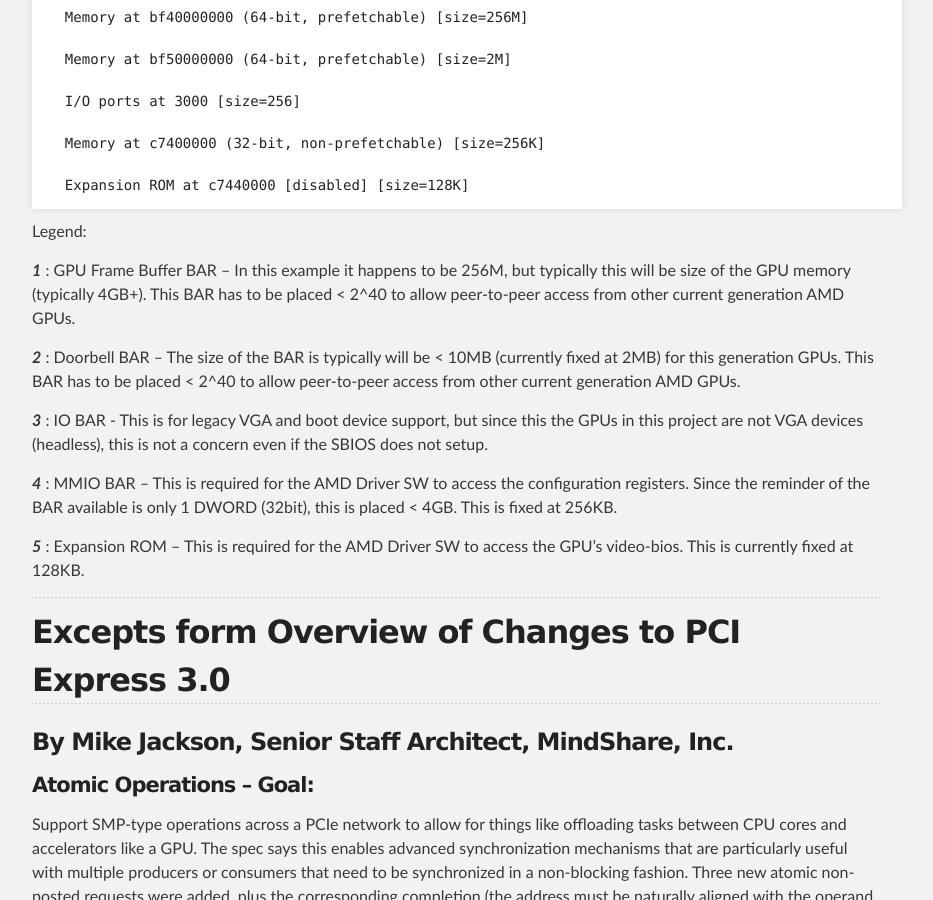
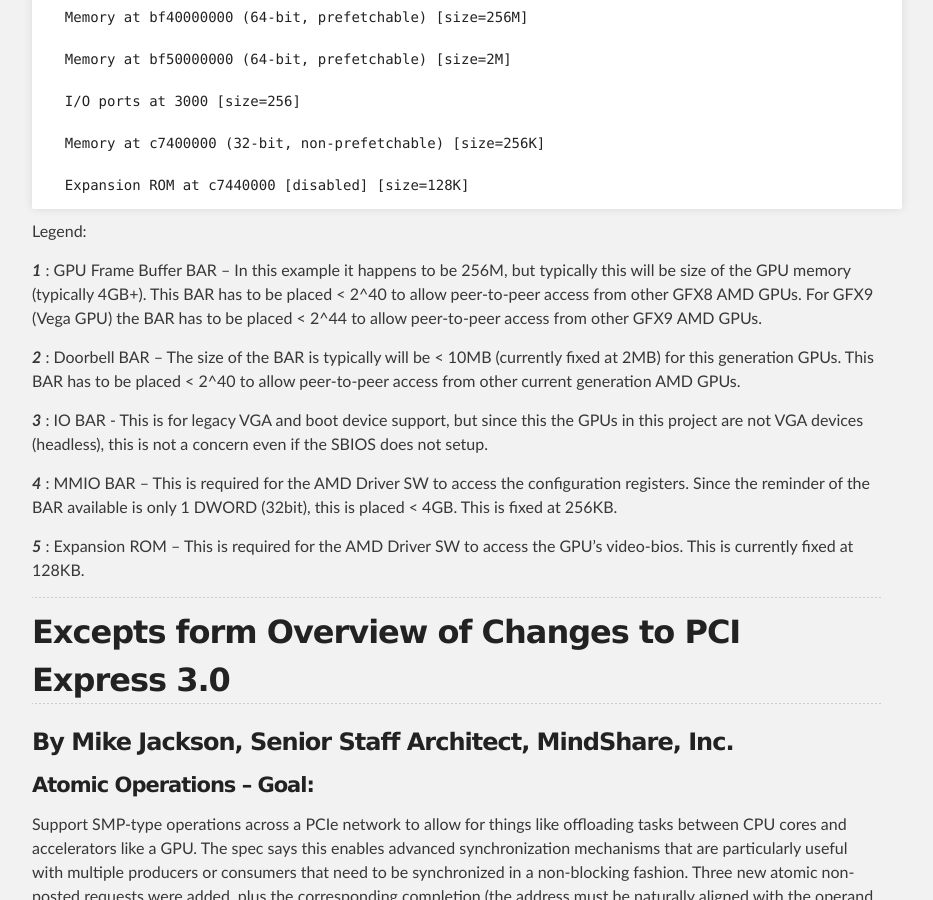
Before and after one commit to ROCm/ROCm.github.io, a Jekyll site: the page built from ROCmPCIeFeatures.md, in a window 1280 px wide and 900 px high, scrolled down 1607 px. Shown: the whole window, without its empty margins (183-1116 px from the left). Built offline with Jekyll 4.4.1, drawn with Linux system fonts in a browser that asks for light colours; our own code applies the rules of GitHub Pages for plain Markdown files.

Commit message:
Update ROCmPCIeFeatures.md

```diff
--- a/ROCmPCIeFeatures.md
+++ b/ROCmPCIeFeatures.md
@@ -55,7 +55,7 @@
 
 Legend:
 
-___1___ : GPU Frame Buffer BAR – In this example it happens to be 256M, but typically this will be size of the GPU memory (typically 4GB+). This BAR has to be placed < 2^40 to allow peer-to-peer access from other current generation AMD GPUs.
+___1___ : GPU Frame Buffer BAR – In this example it happens to be 256M, but typically this will be size of the GPU memory (typically 4GB+). This BAR has to be placed < 2^40 to allow peer-to-peer access from other GFX8 AMD GPUs. For GFX9 (Vega GPU) the BAR has to be placed < 2^44 to allow peer-to-peer access from other GFX9 AMD GPUs.
 
 ___2___ : Doorbell BAR – The size of the BAR is typically will be < 10MB (currently fixed at 2MB) for this generation GPUs. This BAR has to be placed < 2^40 to allow peer-to-peer access from other current generation AMD GPUs.
 
```
